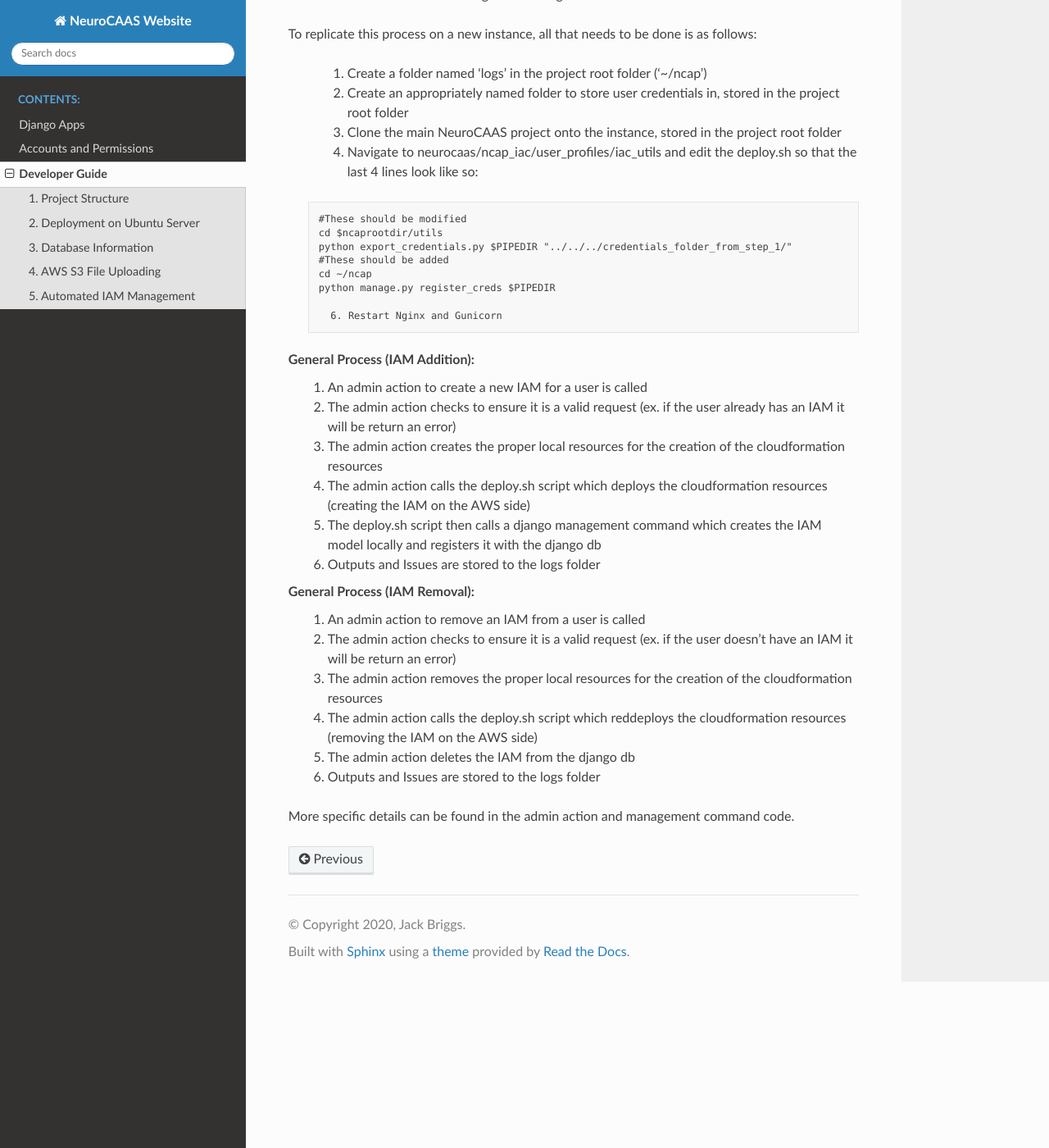
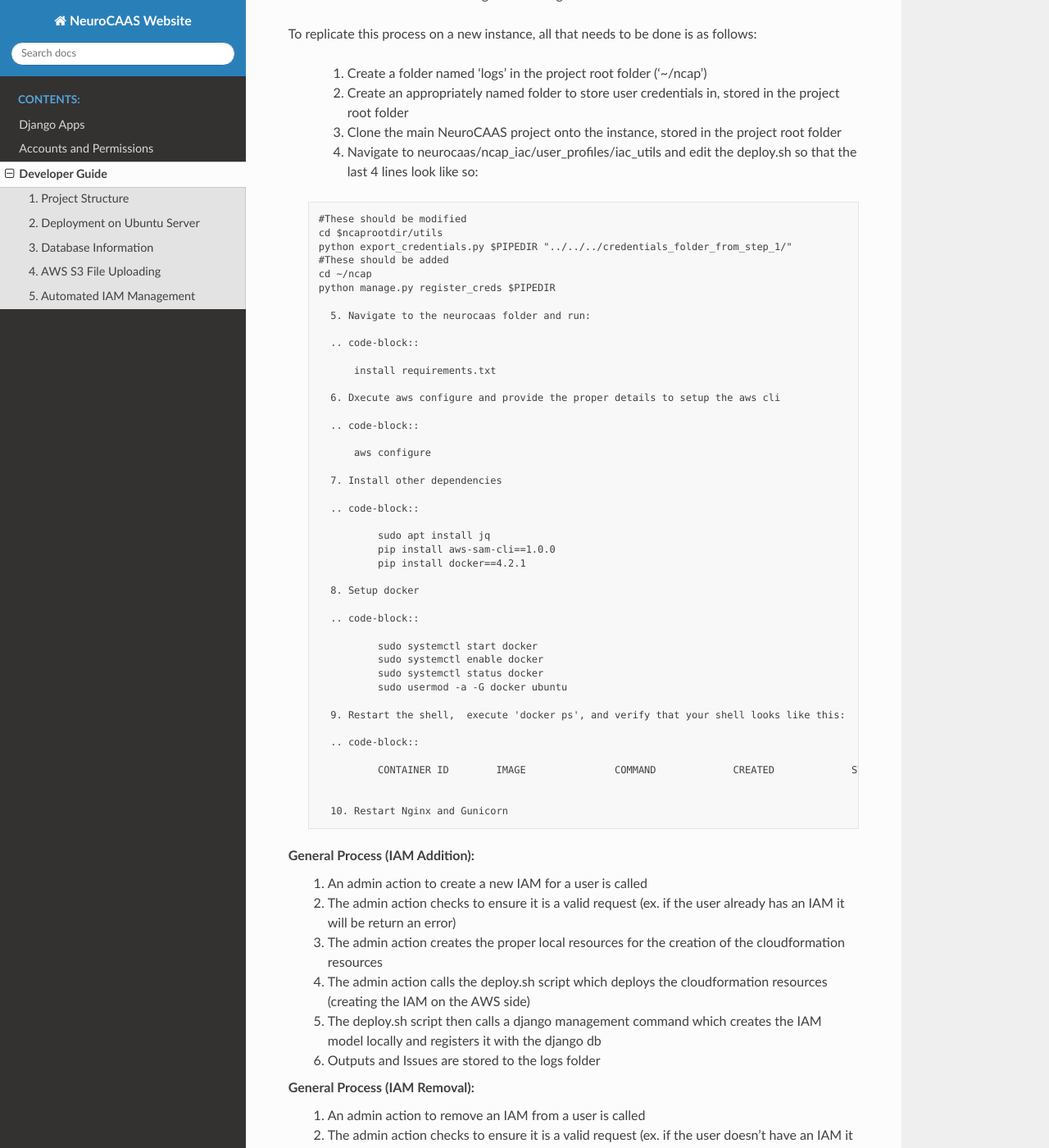
Before and after one commit to jjhbriggs/neurocaas_frontend, a Sphinx documentation site: the page built from docs/source/devguide.rst, in a window 1280 px wide and 1400 px high, scrolled down 7688 px. Shown: the whole window at 82% size. Built offline with Sphinx 7.4.7 and the Read the Docs theme 2.0.0, drawn with Linux system fonts in a browser that asks for light colours.

Commit message:
docs changes

```diff
--- a/docs/source/devguide.rst
+++ b/docs/source/devguide.rst
@@ -287,7 +287,43 @@
       cd ~/ncap
       python manage.py register_creds $PIPEDIR
 
-	6. Restart Nginx and Gunicorn
+	5. Navigate to the neurocaas folder and run:
+
+	.. code-block::
+
+	    install requirements.txt
+
+	6. Dxecute aws configure and provide the proper details to setup the aws cli
+
+	.. code-block::
+
+	    aws configure
+
+	7. Install other dependencies
+
+	.. code-block::
+
+		sudo apt install jq
+		pip install aws-sam-cli==1.0.0
+		pip install docker==4.2.1
+
+	8. Setup docker
+
+	.. code-block::
+
+		sudo systemctl start docker
+		sudo systemctl enable docker
+		sudo systemctl status docker
+		sudo usermod -a -G docker ubuntu
+
+	9. Restart the shell,  execute 'docker ps', and verify that your shell looks like this:
+
+	.. code-block::
+
+		CONTAINER ID        IMAGE               COMMAND             CREATED             STATUS              PORTS               NAMES
+
+
+	10. Restart Nginx and Gunicorn
 
 General Process (IAM Addition):
 	1. An admin action to create a new IAM for a user is called
```
Also changed, not shown: 5 other files.
